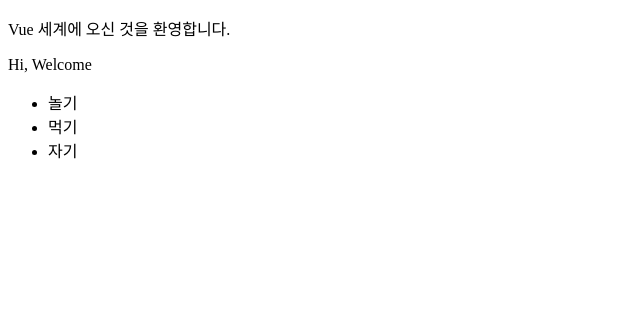
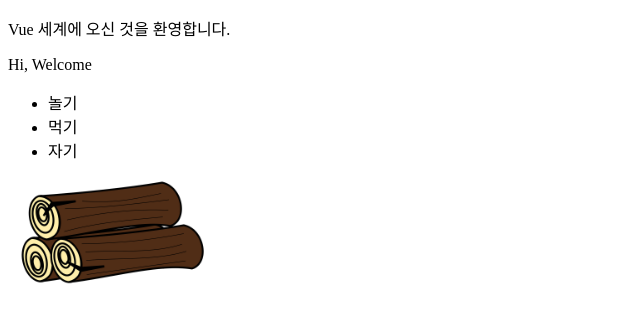
Before and after one commit to hohoyha/Vue, a website: page index.html in a window 1280 px wide. Shown: the whole page, without its empty margins (0-640 px from the left). Drawn offline with nearby package versions, Linux system fonts and the light colour scheme.

Commit message:
속성 바인딩 (v-bind :src ) add

```diff
--- a/index.html
+++ b/index.html
@@ -17,6 +17,7 @@
                 {{todo}}
             </li>
         </ul>
+        <img v-bind:src ="log" alt="log" width="200">
     </div>
 
     <script>
@@ -24,7 +25,8 @@
             el:'#app',
             data: {
                 hello: 'Hi, Welcome',
-                todoList:['놀기','먹기','자기']
+                todoList:['놀기','먹기','자기'],
+                log: './src/assets/log.png'
             },
         });
 
```
Also changed, not shown: src/assets/log.png (added).
